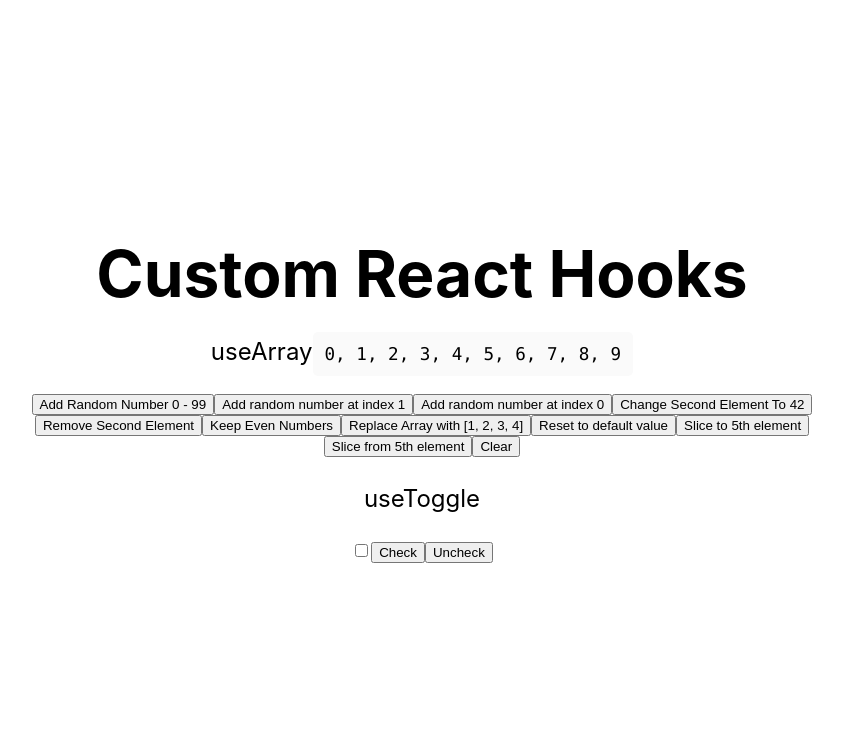
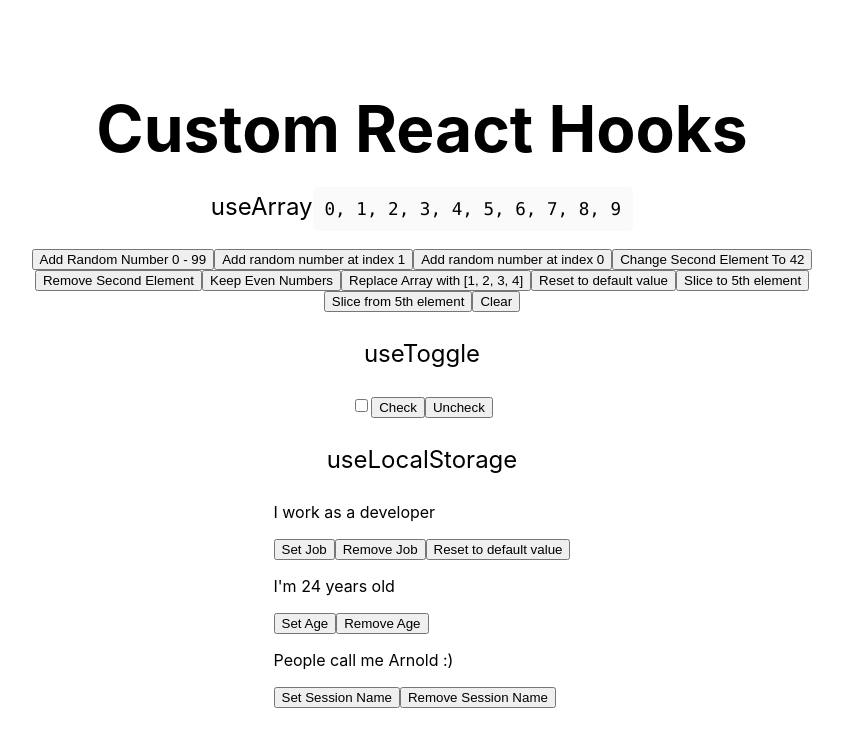
Before and after one commit to raduGaspar/custom-react-hooks, a Next.js app: page / in a window 1280 px wide. Shown: the top 746 px of the page, without its empty margins (218-1061 px from the left). Built offline with nearby package versions, Linux system fonts and the light colour scheme.

Commit message:
added useStorage hook and documentation

```diff
--- /dev/null
+++ b/components/StorageDemo.js
@@ -0,0 +1,34 @@
+import React from 'react'
+
+import { useLocalStorage, useSessionStorage } from '../src/useStorage'
+import styles from '../styles/Home.module.css'
+
+export default function StorageDemo () {
+  const [job, setJob, storeActions] = useLocalStorage('job', 'developer')
+  const [age, setAge, ageActions] = useLocalStorage('age', 24)
+  const [name, setName, nameActions] = useSessionStorage('name', 'Arnold')
+
+  return (
+    <div>
+      <p className={styles.description}>useLocalStorage</p>
+      <div>
+        {job ? <p>I work as a {job}</p> : <p>I'm looking for a job</p>}
+        <button onClick={() => setJob('constructor')}>Set Job</button>
+        <button onClick={() => storeActions.remove()}>Remove Job</button>
+        <button onClick={() => storeActions.reset()}>Reset to default value</button>
+      </div>
+
+      <div>
+        {age ? <p>I'm {age} years old</p> : <p>age is not specified</p>}
+        <button onClick={() => setAge(Math.floor(Math.random() * 10) + 24)}>Set Age</button>
+        <button onClick={() => ageActions.remove()}>Remove Age</button>
+      </div>
+
+      <div>
+        <p>People call me {name} :)</p>
+        <button onClick={() => setName('Linx')}>Set Session Name</button>
+        <button onClick={() => nameActions.remove()}>Remove Session Name</button>
+      </div>
+    </div>
+  )
+}
--- a/components/ToggleDemo.js
+++ b/components/ToggleDemo.js
@@ -1,12 +1,14 @@
 import React from 'react'
 
 import useToggle from '../src/useToggle'
+import styles from '../styles/Home.module.css'
 
 export default function ToggleDemo () {
   const [toggle, setToggle] = useToggle(false)
 
   return (
     <div>
+      <p className={styles.description}>useToggle</p>
       <input type='checkbox' onChange={setToggle} checked={toggle} />
       <button onClick={() => setToggle(true)}>Check</button>
       <button onClick={() => setToggle(false)}>Uncheck</button>
--- a/pages/index.js
+++ b/pages/index.js
@@ -3,6 +3,7 @@
 import styles from '../styles/Home.module.css'
 import ToggleDemo from '../components/ToggleDemo'
 import ArrayDemo from '../components/ArrayDemo'
+import StorageDemo from '../components/StorageDemo'
 
 export default function Home () {
   return (
@@ -17,11 +18,8 @@
         <h1 className={styles.title}>Custom React Hooks</h1>
 
         <ArrayDemo />
-
-        <div>
-          <p className={styles.description}>useToggle</p>
-          <ToggleDemo />
-        </div>
+        <ToggleDemo />
+        <StorageDemo />
       </main>
     </div>
   )
--- /dev/null
+++ b/src/useStorage.js
@@ -0,0 +1,40 @@
+import { useState, useEffect } from 'react'
+
+const useStorage = (key, defaultValue, storageType) => {
+  const [state, setState] = useState()
+
+  const remove = _ => setState(undefined)
+  const reset = _ => setState(defaultValue)
+
+  // ensure initial state is executed AFTER mount
+  useEffect(() => {
+    try {
+      const data = storageType.getItem(key)
+      setState(data ? JSON.parse(data) : defaultValue)
+    } catch (err) {
+      setState(defaultValue)
+    }
+  }, [])
+
+  useEffect(() => {
+    if (state === undefined) {
+      return storageType.removeItem(key)
+    }
+
+    try {
+      storageType.setItem(key, JSON.stringify(state))
+    } catch (err) {
+      console.warn(`useStorage:: Failed to set "${key}" as "${state}" in storage`)
+    }
+  }, [key, state, storageType])
+
+  return [state, setState, { reset, remove }]
+}
+
+export function useLocalStorage (key, defaultValue) {
+  return useStorage(key, defaultValue, typeof window !== 'undefined' ? window.localStorage : null)
+}
+
+export function useSessionStorage (key, defaultValue) {
+  return useStorage(key, defaultValue, typeof window !== 'undefined' ? window.sessionStorage : null)
+}
```
Also changed, not shown: 1 other file (tests, documents, lock files or other folders).
